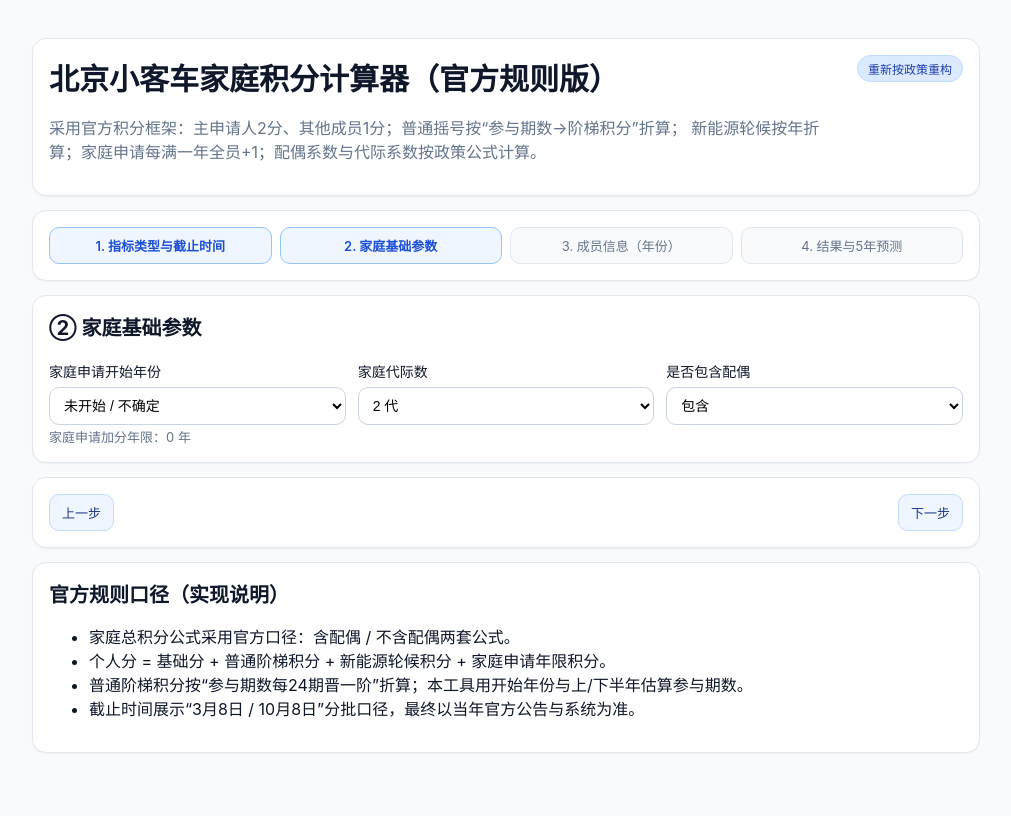
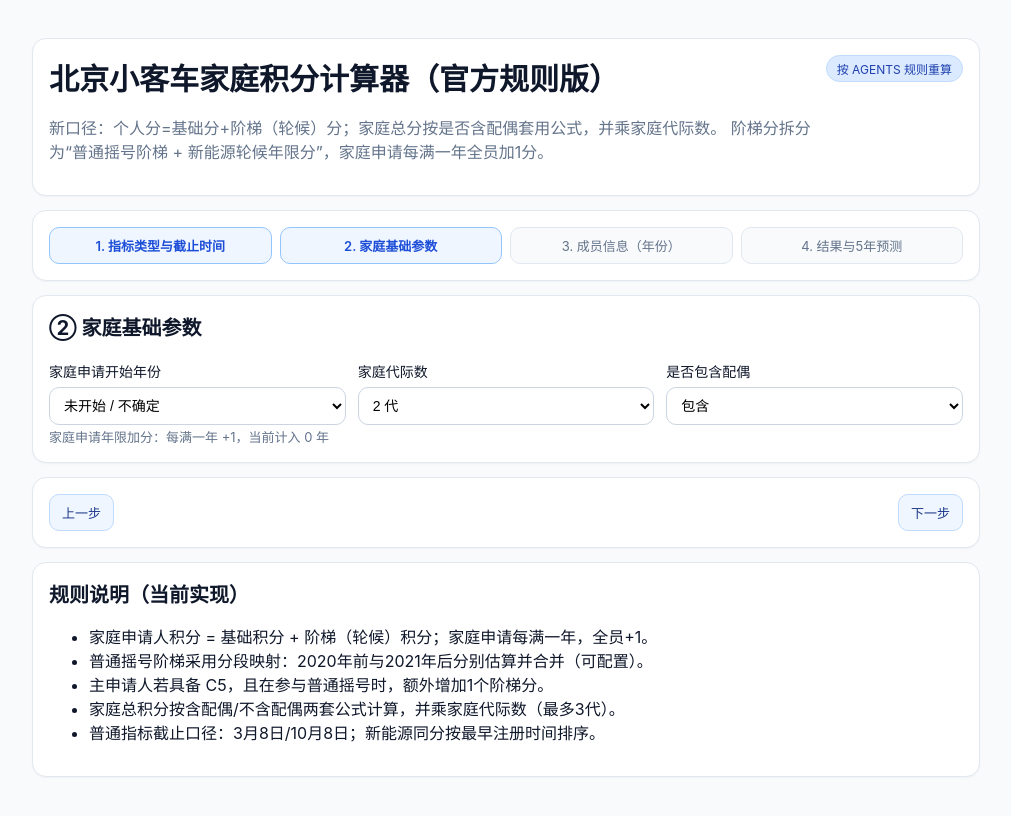
Before and after one commit to LQ-Epoch/bj-car-points, a Next.js app: page / in a window 1280 px wide. Both pictures are taken after a click on the button "下一步". Shown: the top 816 px of the page, without its empty margins (134-1145 px from the left). Built offline with nearby package versions, Linux system fonts and the light colour scheme.

Commit message:
feat: revise scoring rules per AGENTS detailed family points policy

```diff
--- a/app/page.tsx
+++ b/app/page.tsx
@@ -15,6 +15,7 @@ type Member = {
   ordinaryStartYear: number | null;
   ordinaryStartHalf: Half;
   newEnergyStartYear: number | null;
+  hasC5: boolean;
 };
 
 type HistoryPoint = {
@@ -43,21 +44,11 @@ function basePoint(role: MemberRole) {
   return role === "main" ? 2 : 1;
 }
 
-function calcYears(startYear: number | null, statYear: number) {
-  if (!startYear || startYear > statYear) return 0;
-  return statYear - startYear + 1;
-}
-
-function calcOrdinaryRounds(startYear: number | null, half: Half, statYear: number) {
-  if (!startYear || startYear > statYear) return 0;
-  const fullYearsAfter = Math.max(0, statYear - startYear);
-  const firstYearRounds = half === "H1" ? 6 : 3;
-  return firstYearRounds + fullYearsAfter * 6;
-}
-
-function calcOrdinaryStep(rounds: number) {
-  if (rounds <= 0) return 0;
-  return 1 + Math.floor((rounds - 1) / 24);
+// 每满一年（统计年上一年12月31日前）
+function calcFullYears(startYear: number | null, statYear: number) {
+  if (!startYear) return 0;
+  const years = statYear - startYear;
+  return years > 0 ? years : 0;
 }
 
 function toYearOptions(statYear: number) {
@@ -73,6 +64,7 @@ function createMember(id: number, relation: MemberRelation, role: MemberRole, na
     ordinaryStartYear: null,
     ordinaryStartHalf: "H1",
     newEnergyStartYear: null,
+    hasC5: false,
   };
 }
 
@@ -81,6 +73,72 @@ function createDefaultMembers() {
     createMember(1, "self", "main", "主申请人"),
     createMember(2, "spouse", "spouse", "配偶"),
   ];
+}
+
+// 估算某时间段普通摇号参与期数（工程估算口径：每年6期）
+function calcRoundsInPeriod(
+  startYear: number | null,
+  half: Half,
+  periodFromYear: number,
+  periodToYear: number
+) {
+  if (!startYear || periodFromYear > periodToYear || startYear > periodToYear) return 0;
+
+  const beginYear = Math.max(startYear, periodFromYear);
+  let rounds = 0;
+
+  for (let y = beginYear; y <= periodToYear; y += 1) {
+    if (y === startYear) {
+      rounds += half === "H1" ? 6 : 3;
+    } else {
+      rounds += 6;
+    }
+  }
+
+  return rounds;
+}
+
+// 截至2020-12-31：1-2次=1分，3-4次=2分 ... 73-78次=13分
+function legacyStepByRounds(rounds: number) {
+  if (rounds <= 0) return 0;
+  return Math.min(13, Math.ceil(rounds / 2));
+}
+
+// 2021-01-01后：1-6次=1分，7-12次=2分...
+function post2021StepByRounds(rounds: number) {
+  if (rounds <= 0) return 0;
+  return Math.ceil(rounds / 6);
+}
+
+function calcOrdinaryStepDetail(member: Member, statYear: number) {
+  if (!member.ordinaryStartYear) {
+    return {
+      pre2020Rounds: 0,
+      post2021Rounds: 0,
+      pre2020Step: 0,
+      post2021Step: 0,
+      c5Extra: 0,
+      totalStep: 0,
+    };
+  }
+
+  const pre2020Rounds = calcRoundsInPeriod(member.ordinaryStartYear, member.ordinaryStartHalf, START_YEAR, 2020);
+  const post2021Rounds = calcRoundsInPeriod(member.ordinaryStartYear, member.ordinaryStartHalf, 2021, statYear);
+
+  const pre2020Step = legacyStepByRounds(pre2020Rounds);
+  const post2021Step = post2021StepByRounds(post2021Rounds);
+
+  const hasOrdinary = pre2020Rounds + post2021Rounds > 0;
+  const c5Extra = hasOrdinary && member.role === "main" && member.hasC5 ? 1 : 0;
+
+  return {
+    pre2020Rounds,
+    post2021Rounds,
+    pre2020Step,
+    post2021Step,
+    c5Extra,
+    totalStep: pre2020Step + post2021Step + c5Extra,
+  };
 }
 
 function linearPredict(history: HistoryPoint[], nextYears: number[]) {
@@ -129,7 +187,7 @@ export default function Home() {
     () => members.filter((m) => includeSpouse || m.role !== "spouse"),
     [members, includeSpouse]
   );
-  const familyApplyYears = calcYears(familyApplyStartYear, statYear);
+  const familyApplyYears = calcFullYears(familyApplyStartYear, statYear);
 
   const deadlineText =
     indicatorType === "newEnergy"
@@ -156,20 +214,26 @@ export default function Home() {
     }
 
     const detail = visibleMembers.map((m) => {
-      const rounds = calcOrdinaryRounds(m.ordinaryStartYear, m.ordinaryStartHalf, statYear);
-      const ordinaryStep = calcOrdinaryStep(rounds);
-      const newEnergyYears = calcYears(m.newEnergyStartYear, statYear);
+      const ordinary = calcOrdinaryStepDetail(m, statYear);
+      const queueYears = calcFullYears(m.newEnergyStartYear, statYear);
       const base = basePoint(m.role);
-      const point = base + ordinaryStep + newEnergyYears + familyApplyYears;
+      const queueStep = queueYears;
+      const stageStep = ordinary.totalStep + queueStep;
+      const point = base + stageStep + familyApplyYears;
+
       return {
         id: m.id,
         name: m.name,
         role: m.role,
         relation: m.relation,
         base,
-        rounds,
-        ordinaryStep,
-        newEnergyYears,
+        pre2020Rounds: ordinary.pre2020Rounds,
+        post2021Rounds: ordinary.post2021Rounds,
+        pre2020Step: ordinary.pre2020Step,
+        post2021Step: ordinary.post2021Step,
+        c5Extra: ordinary.c5Extra,
+        ordinaryStep: ordinary.totalStep,
+        queueStep,
         familyYears: familyApplyYears,
         point,
       };
@@ -234,11 +298,11 @@ export default function Home() {
         <div>
           <h1>北京小客车家庭积分计算器（官方规则版）</h1>
           <p className="muted">
-            采用官方积分框架：主申请人2分、其他成员1分；普通摇号按“参与期数→阶梯积分”折算；
-            新能源轮候按年折算；家庭申请每满一年全员+1；配偶系数与代际系数按政策公式计算。
+            新口径：个人分=基础分+阶梯（轮候）分；家庭总分按是否含配偶套用公式，并乘家庭代际数。
+            阶梯分拆分为“普通摇号阶梯 + 新能源轮候年限分”，家庭申请每满一年全员加1分。
           </p>
         </div>
-        <span className="badge">重新按政策重构</span>
+        <span className="badge">按 AGENTS 规则重算</span>
       </div>
 
       <section className="card stepper">
@@ -336,13 +400,13 @@ export default function Home() {
             </label>
           </div>
 
-          <p className="muted small">家庭申请加分年限：{familyApplyYears} 年</p>
+          <p className="muted small">家庭申请年限加分：每满一年 +1，当前计入 {familyApplyYears} 年</p>
         </section>
       )}
 
       {step === 3 && (
         <section className="card">
-          <h2>③ 成员年份信息（不填分数）</h2>
+          <h2>③ 成员信息（不手填分值）</h2>
           <div className="actions">
             <button type="button" onClick={() => addMember("parent")}>+ 添加父母</button>
             <button type="button" onClick={() => addMember("child")}>+ 添加子女</button>
@@ -425,6 +489,21 @@ export default function Home() {
                     </select>
                   </label>
                 </div>
+
+                {m.role === "main" && (
+                  <div className="grid three" style={{ marginTop: 10 }}>
+                    <label>
+                      主申请人是否具备 C5 驾照
+                      <select
+                        value={m.hasC5 ? "yes" : "no"}
+                        onChange={(e) => updateMember(m.id, { hasC5: e.target.value === "yes" })}
+                      >
+                        <option value="no">否</option>
+                        <option value="yes">是（额外+1阶）</option>
+                      </select>
+                    </label>
+                  </div>
+                )}
               </article>
             ))}
           </div>
@@ -443,8 +522,9 @@ export default function Home() {
                   {result.detail.map((d) => (
                     <li key={d.id}>
                       <strong>{d.name}</strong>（{roleLabel(d.role)} / {relationLabel(d.relation)}）：
-                      基础{d.base} + 普通阶梯{d.ordinaryStep}(按参与{d.rounds}期折算) +
-                      新能源轮候{d.newEnergyYears} + 家庭申请{d.familyYears} = <b>{d.point}</b>
+                      基础{d.base} + 普通阶梯{d.ordinaryStep}
+                      （2020前{d.pre2020Step}分, 2021后{d.post2021Step}分{d.c5Extra ? `, C5加${d.c5Extra}` : ""}） +
+                      新能源轮候{d.queueStep} + 家庭申请{d.familyYears} = <b>{d.point}</b>
                     </li>
                   ))}
                 </ul>
@@ -457,8 +537,8 @@ export default function Home() {
           <section className="card">
             <h2>⑤ 未来5年分数预测（趋势法）</h2>
             <p className="muted small">
-              请先录入近5年你观察到的“入围分/最低分”（官方公布历史），系统用线性趋势预测未来5年。
-              这不是官方预测，仅用于粗略参考。
+              请录入近5年官方历史“入围分/最低分”，系统用线性趋势预测未来5年。
+              这不是官方预测，仅用于辅助参考。
             </p>
 
             <div className="grid five">
@@ -497,12 +577,13 @@ export default function Home() {
       </section>
 
       <section className="card">
-        <h2>官方规则口径（实现说明）</h2>
+        <h2>规则说明（当前实现）</h2>
         <ul>
-          <li>家庭总积分公式采用官方口径：含配偶 / 不含配偶两套公式。</li>
-          <li>个人分 = 基础分 + 普通阶梯积分 + 新能源轮候积分 + 家庭申请年限积分。</li>
-          <li>普通阶梯积分按“参与期数每24期晋一阶”折算；本工具用开始年份与上/下半年估算参与期数。</li>
-          <li>截止时间展示“3月8日 / 10月8日”分批口径，最终以当年官方公告与系统为准。</li>
+          <li>家庭申请人积分 = 基础积分 + 阶梯（轮候）积分；家庭申请每满一年，全员+1。</li>
+          <li>普通摇号阶梯采用分段映射：2020年前与2021年后分别估算并合并（可配置）。</li>
+          <li>主申请人若具备 C5，且在参与普通摇号时，额外增加1个阶梯分。</li>
+          <li>家庭总积分按含配偶/不含配偶两套公式计算，并乘家庭代际数（最多3代）。</li>
+          <li>普通指标截止口径：3月8日/10月8日；新能源同分按最早注册时间排序。</li>
         </ul>
       </section>
     </main>
```
